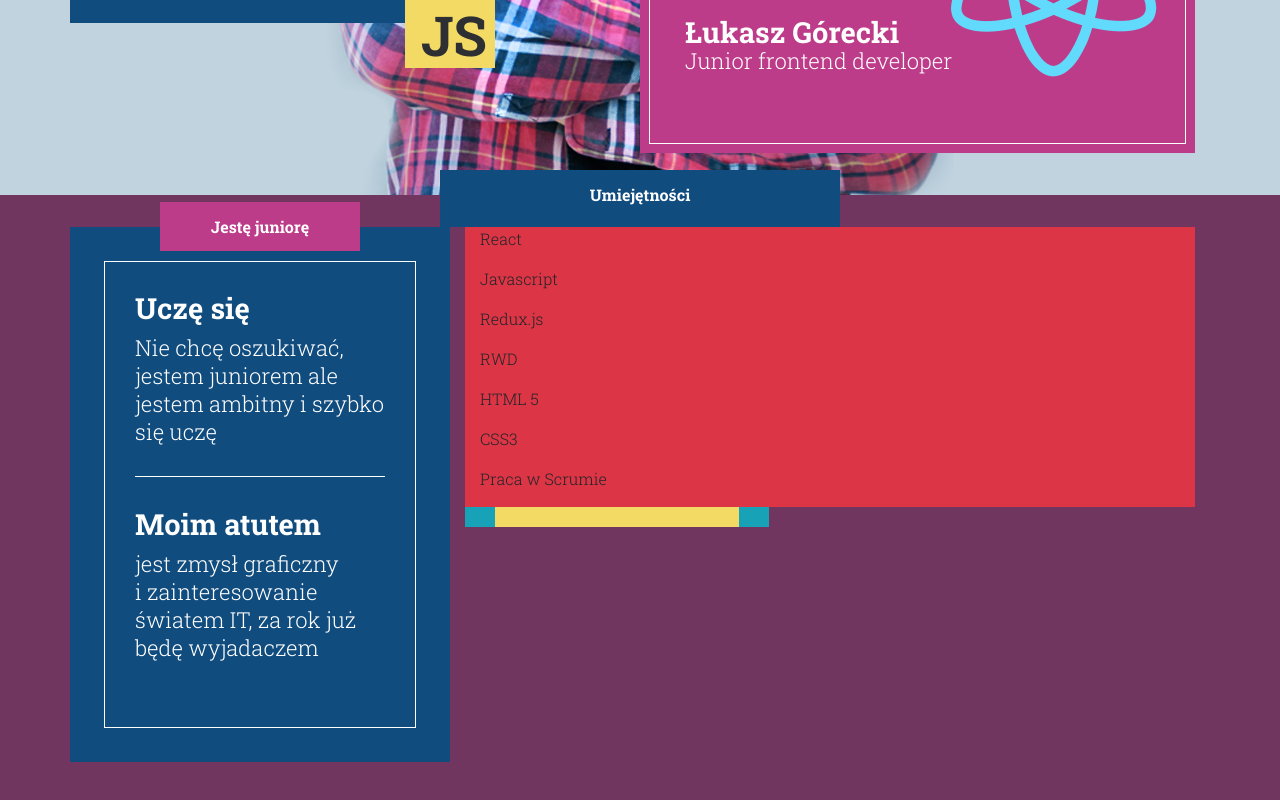
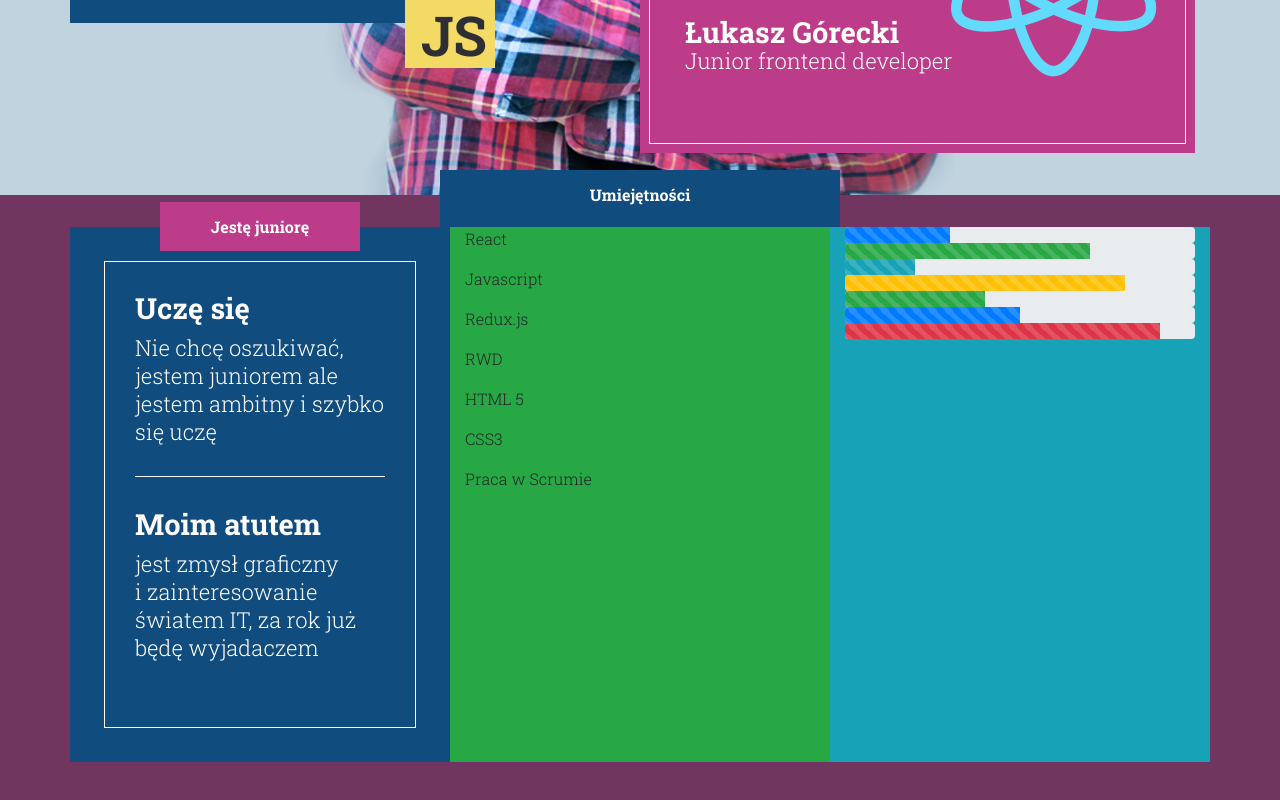
Before and after one commit to sq1fya/my-lp, a React (Create React App) app: page / in a window 1280 px wide. Shown: the part 662-1462 px from the top of the page. Built offline with nearby package versions, Linux system fonts and the light colour scheme.

Commit message:
add progress bar and two col

```diff
--- a/src/components/section-skills/section-skills.js
+++ b/src/components/section-skills/section-skills.js
@@ -11,7 +11,7 @@ class SectionSkills extends Component {
               <h3>Umiejętności</h3>
             </div>
             <div className="row">
-              <div className="left-box col-4">
+              <div className="left-box col-md-4">
                 <div className="title-box justify-content-center">
                   <h6 className="title">Jestę juniorę</h6>
                 </div>
@@ -29,8 +29,7 @@ class SectionSkills extends Component {
                   </p>
                 </div>
               </div>
-              <div className="col ">
-              <div className="skills-box col bg-danger">
+              <div className="skills-box col-md-4 bg-success">
                 <div className="skills-names col">
                   <div className="skill-name row">
                     <p>React</p>
@@ -55,12 +54,77 @@ class SectionSkills extends Component {
                   </div>
                 </div>
               </div>
-              <div className="col-5 bg-info">
-              <div className="skills-lines col">
-                <div className="skill-line"> </div>
-              </div>
-              </div>
-
+              <div className="skills-lines col-md-4 bg-info">
+                <div className="progress">
+                  <div
+                    class="progress-bar progress-bar-striped progress-bar-animated"
+                    role="progressbar"
+                    aria-valuenow="40"
+                    aria-valuemin="0"
+                    aria-valuemax="100"
+                    style={{ width: "30%" }}
+                  />
+                </div>
+                <div className="progress">
+                  <div
+                    class="progress-bar progress-bar-striped progress-bar-animated bg-success"
+                    role="progressbar"
+                    aria-valuenow="40"
+                    aria-valuemin="0"
+                    aria-valuemax="100"
+                    style={{ width: "70%" }}
+                  />
+                </div>
+                <div className="progress">
+                  <div
+                    class="progress-bar progress-bar-striped progress-bar-animated bg-info"
+                    role="progressbar"
+                    aria-valuenow="40"
+                    aria-valuemin="0"
+                    aria-valuemax="100"
+                    style={{ width: "20%" }}
+                  />
+                </div>
+                <div className="progress">
+                  <div
+                    class="progress-bar progress-bar-striped progress-bar-animated bg-warning"
+                    role="progressbar"
+                    aria-valuenow="40"
+                    aria-valuemin="0"
+                    aria-valuemax="100"
+                    style={{ width: "80%" }}
+                  />
+                </div>
+                <div className="progress">
+                  <div
+                    class="progress-bar progress-bar-striped progress-bar-animated bg-success"
+                    role="progressbar"
+                    aria-valuenow="40"
+                    aria-valuemin="0"
+                    aria-valuemax="100"
+                    style={{ width: "40%" }}
+                  />
+                </div>
+                <div className="progress">
+                  <div
+                    class="progress-bar progress-bar-striped progress-bar-animated bg-primary"
+                    role="progressbar"
+                    aria-valuenow="40"
+                    aria-valuemin="0"
+                    aria-valuemax="100"
+                    style={{ width: "50%" }}
+                  />
+                </div>
+                <div className="progress">
+                  <div
+                    class="progress-bar progress-bar-striped progress-bar-animated bg-danger"
+                    role="progressbar"
+                    aria-valuenow="40"
+                    aria-valuemin="0"
+                    aria-valuemax="100"
+                    style={{ width: "90%" }}
+                  />
+                </div>
               </div>
             </div>
           </div>
```
Also changed, not shown: src/components/section-skills/old.js (added).
